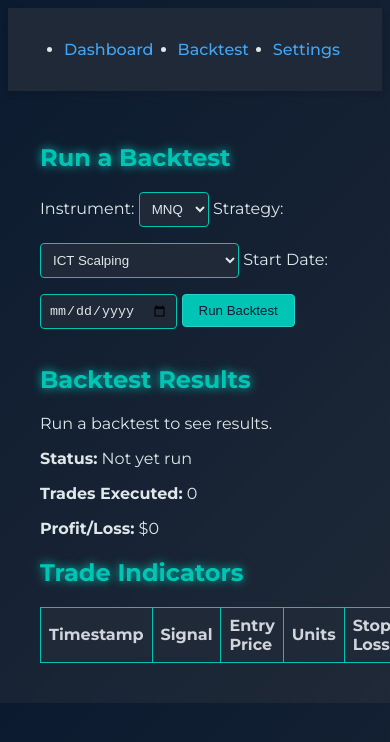
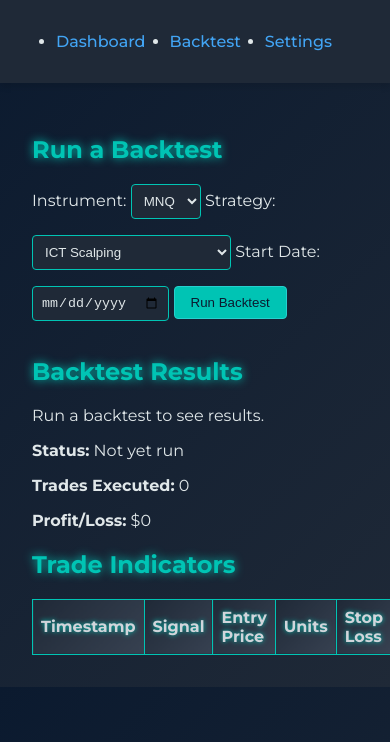
Before and after one commit to thewolfofweb3/trading-platform-frontend, a plain HTML site: page backtest.html in a window 390 px wide. Shown: the top 742 px of the page. Drawn offline with Linux system fonts and the light colour scheme.

Commit message:
Update styles.css

```diff
--- a/styles.css
+++ b/styles.css
@@ -4,6 +4,7 @@ body {
     font-family: 'Montserrat', sans-serif;
     background: linear-gradient(135deg, #0B1A2F, #1F2937);
     color: #E0E7E9;
+    margin: 0;
 }
 
 nav {
@@ -29,7 +30,7 @@ nav a:hover {
 }
 
 .container {
-    max-width: 1200px;
+    max-width: 1400px;
     margin: 0 auto;
     padding: 2rem;
 }
@@ -55,11 +56,12 @@ button {
     padding: 0.5rem 1rem;
     border-radius: 0.25rem;
     cursor: pointer;
-    transition: box-shadow 0.3s;
+    transition: box-shadow 0.3s, transform 0.3s;
 }
 
 button:hover {
     box-shadow: 0 0 15px #26D0CE;
+    transform: scale(1.05);
 }
 
 table {
@@ -75,8 +77,9 @@ th, td {
 }
 
 th {
-    background: #1F2937;
+    background: linear-gradient(135deg, #1F2937, #374151);
     color: #D1D5DB;
+    text-shadow: 0 0 5px #00C4B4;
 }
 
 td {
@@ -87,3 +90,21 @@ td {
     border: 1px solid #00C4B4;
     box-shadow: 0 0 10px #00C4B4;
 }
+
+.sidebar {
+    min-width: 250px;
+}
+
+.main-content {
+    flex-grow: 1;
+}
+
+@media (max-width: 768px) {
+    .container {
+        flex-direction: column;
+    }
+    .sidebar, .main-content {
+        width: 100%;
+        padding-left: 0;
+    }
+}
```
